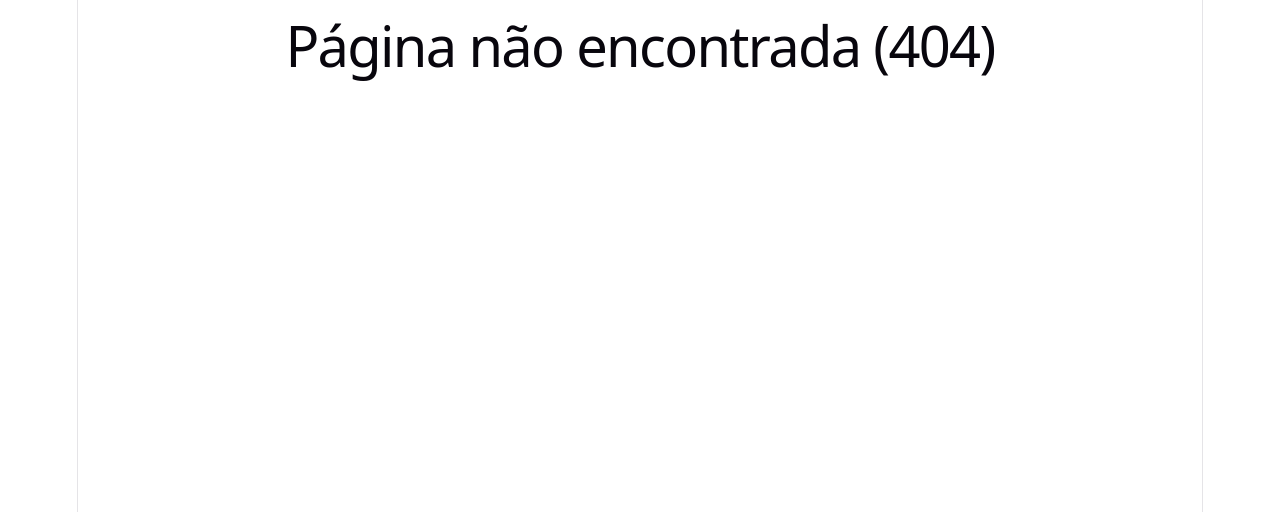
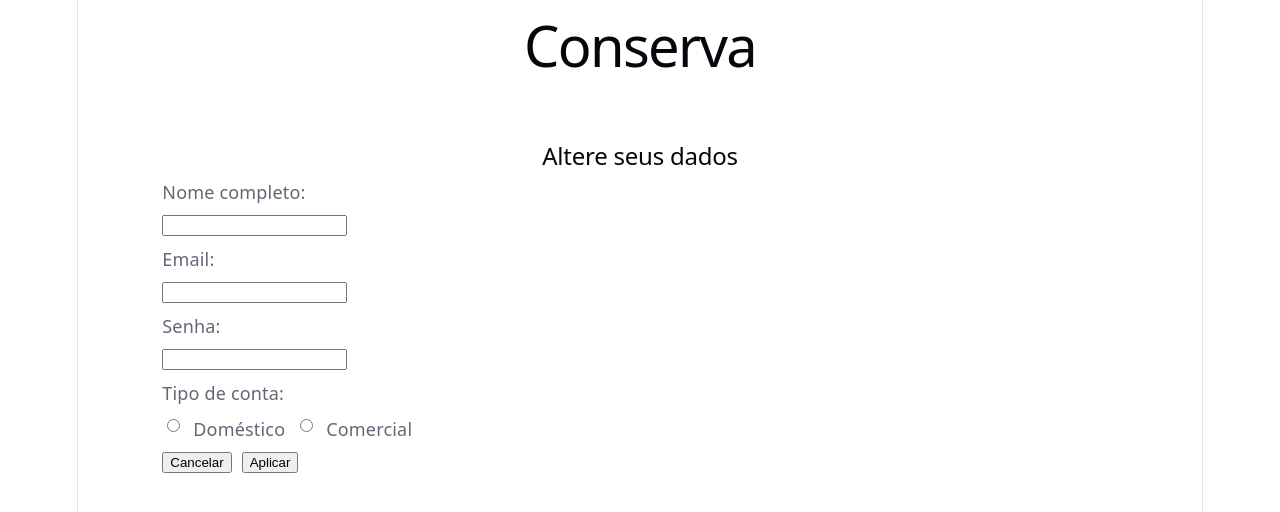
Before and after one commit to ZVSCR/Conserva, a React (Vite) app in the folder Frontend/: page /AlterarDados in a window 1280 px wide. Before the commit this address had no page. Shown: the top 512 px of the page. Built offline with nearby package versions, Linux system fonts and the light colour scheme.

Commit message:
feat: tela de alteração dados do usuário, somente front

```diff
--- a/Frontend/src/App.jsx
+++ b/Frontend/src/App.jsx
@@ -2,6 +2,7 @@ import { BrowserRouter, Routes, Route, Navigate } from 'react-router-dom';
 import Home from './pages/Home/PageHome';
 import Login from './pages/Login/PageLogin';
 import Register from './pages/Register/PageRegister';
+import UserData from './pages/UserData/PageUserData';
 
 function App() {
   return (
@@ -16,6 +17,8 @@ function App() {
         <Route path="/Login" element={<Login />} />
         <Route path="/Registrar" element={<Register />} />
 
+        <Route path="/AlterarDados" element={<UserData/>}/>
+
         {/* Rota de página não encontrada (404) - opcional mas recomendado */}
         <Route path="*" element={<h1>Página não encontrada (404)</h1>} />
       </Routes>
--- /dev/null
+++ b/Frontend/src/componentes/PanelUserData/PanelUserData.css
@@ -0,0 +1,24 @@
+.panel-data{
+    display: flex;
+    flex-direction: column;
+    margin: 7.5%;
+}
+
+.data-form {
+    display: flex;
+    flex-direction: column;
+    align-items: flex-start;
+    gap: 10px;
+}
+
+.data-radio {
+    display: flex;
+    align-items: flex-start;
+    gap: 10px;
+}
+
+.data-confirm {
+    display: flex;
+    align-items: flex-start;
+    gap: 10px;
+}
--- /dev/null
+++ b/Frontend/src/componentes/PanelUserData/PanelUserData.jsx
@@ -0,0 +1,29 @@
+import './PanelUserData.css';
+function PanelUserData(){
+    return(
+        <div className="panel-data">
+            <h2> Altere seus dados </h2>
+            <form className="data-form">
+                <label htmlFor="username">Nome completo:</label>
+                <input type="text" name="username" id="username"/>
+                <label htmlFor="email">Email:</label>
+                <input type="email" name="email" id="email"/>
+                <label htmlFor="senha">Senha: </label>
+                <input type="password" name="senha" id="senha" />
+                <label htmlFor="TipoConta">Tipo de conta:</label>
+                <div className='data-radio'>
+                    <input type="radio" name="TipoConta" id="TipoDomestico"/>
+                    <label htmlFor="TipoDomestico">Doméstico</label>
+                    <input type="radio" name="TipoConta" id="TipoComercial"/>
+                    <label htmlFor="TipoComercial">Comercial</label>
+                </div>
+                <div className='data-confirm'>
+                    <button type = "button">Cancelar</button>
+                    <button type = "button">Aplicar</button>
+                </div>
+            </form>
+        </div>
+    );
+}
+
+export default PanelUserData;
--- /dev/null
+++ b/Frontend/src/pages/UserData/PageUserData.jsx
@@ -0,0 +1,12 @@
+import PanelUserData from "../../componentes/PanelUserData/PanelUserData";
+
+function UserData(){
+    return(
+        <div>
+            <h1>Conserva</h1>
+            <PanelUserData/>
+        </div>
+    );
+}
+
+export default UserData;
```
Also changed, not shown: 1 other file (tests, documents, lock files or other folders).
